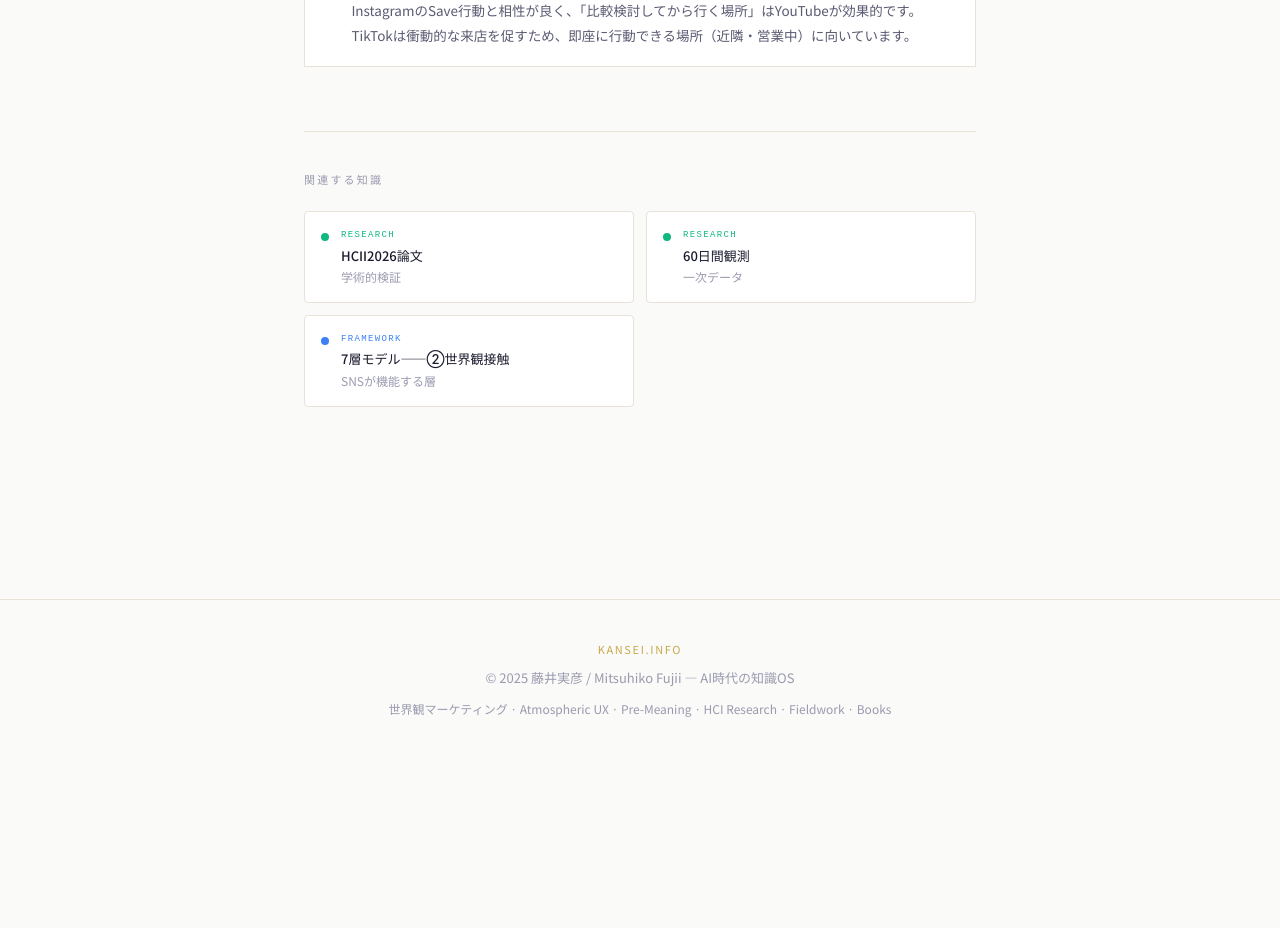
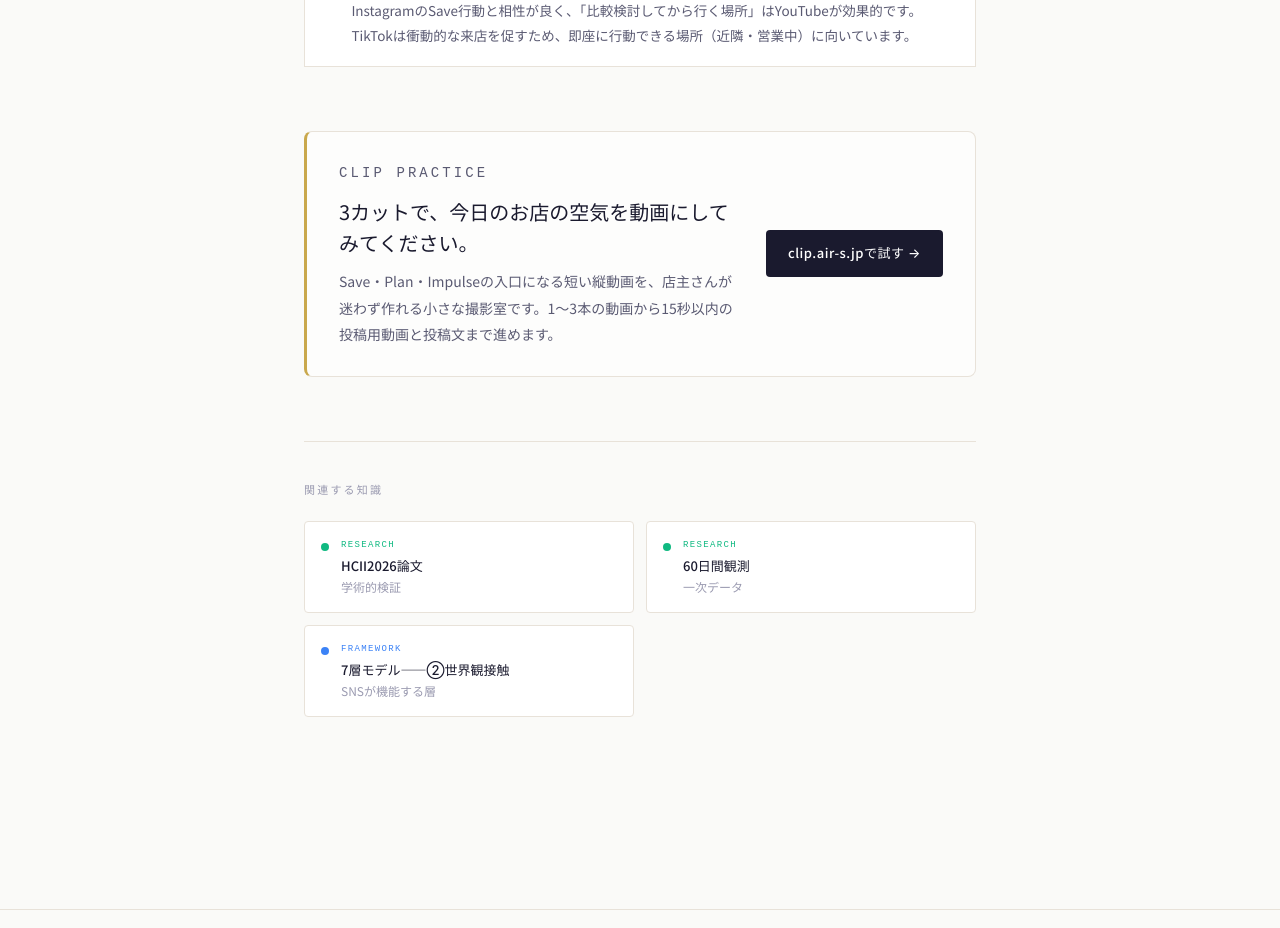
Before and after one commit to Mitt777/kansei.info, a Next.js app: page /labs/spi-model in a window 1280 px wide. Shown: the part 1520-2448 px from the top of the page. Before the commit the page ends 2279 px from the top, so only its background shows below. Built offline with nearby package versions, Linux system fonts and the light colour scheme.

Commit message:
Add practice bridges to labs pages

```diff
--- a/app/labs/atmospheric-ux/page.tsx
+++ b/app/labs/atmospheric-ux/page.tsx
@@ -1,5 +1,6 @@
 import type { Metadata } from 'next'
 import Link from 'next/link'
+import PracticeBridge from '@/components/PracticeBridge'
 import RelatedKnowledge from '@/components/RelatedKnowledge'
 import DefinitionBox from '@/components/DefinitionBox'
 import FaqSection from '@/components/FaqSection'
@@ -98,6 +99,8 @@ export default function AtmosphericUxPage() {
 
         <FaqSection faqs={faqs} heading="Atmospheric UXについて" />
 
+        <PracticeBridge />
+
         <RelatedKnowledge
           items={[
             { href: "/labs/pre-meaning", type: "lab" as const, title: "Pre-Meaning", description: "Atmospheric UXが生み出す身体感覚" },
--- a/app/labs/calm-technology/page.tsx
+++ b/app/labs/calm-technology/page.tsx
@@ -1,5 +1,6 @@
 import type { Metadata } from 'next'
 import Link from 'next/link'
+import PracticeBridge from '@/components/PracticeBridge'
 import RelatedKnowledge from '@/components/RelatedKnowledge'
 import FaqSection from '@/components/FaqSection'
 
@@ -47,6 +48,8 @@ export default function Page() {
         <p style={{ fontSize: "15px", lineHeight: "1.95", color: "var(--color-text-sub)", marginBottom: "20px" }}>興味深いのは、ディズニーランドがCalm Technologyとは真逆の「情報豊富な空間」でありながら、没入感が高い点だ。これは、情報の「量」ではなく「一貫性」が重要だということを示している。すべての情報が同じ世界観を指向していれば、情報が多くてもノイズにならない。</p>
         <FaqSection faqs={faqs} />
 
+        <PracticeBridge />
+
         <RelatedKnowledge
           items={[
             { href: "/labs/atmospheric-ux", type: "lab" as const, title: "Atmospheric UX", description: "感覚的設計" },
--- a/app/labs/contextual-continuity/page.tsx
+++ b/app/labs/contextual-continuity/page.tsx
@@ -1,5 +1,6 @@
 import type { Metadata } from 'next'
 import Link from 'next/link'
+import PracticeBridge from '@/components/PracticeBridge'
 import RelatedKnowledge from '@/components/RelatedKnowledge'
 import FaqSection from '@/components/FaqSection'
 
@@ -47,6 +48,8 @@ export default function Page() {
         <p style={{ fontSize: "15px", lineHeight: "1.95", color: "var(--color-text-sub)", marginBottom: "20px" }}>多くのType B店舗オーナーは、自分が地域の文脈と接続していることに気づいていない。無意識の共鳴を意識化することが、文脈継続性を守ることになる。本書が提案する実践STEPはすべて、この文脈継続性を高めるための行動だ。</p>
         <FaqSection faqs={faqs} />
 
+        <PracticeBridge />
+
         <RelatedKnowledge
           items={[
             { href: "/frameworks/resonance-economy", type: "framework" as const, title: "共鳴型経済圏", description: "地域全体の文脈" },
--- a/app/labs/human-side-alignment/page.tsx
+++ b/app/labs/human-side-alignment/page.tsx
@@ -1,5 +1,6 @@
 import type { Metadata } from 'next'
 import Link from 'next/link'
+import PracticeBridge from '@/components/PracticeBridge'
 import RelatedKnowledge from '@/components/RelatedKnowledge'
 import FaqSection from '@/components/FaqSection'
 
@@ -47,6 +48,8 @@ export default function Page() {
         <p style={{ fontSize: "15px", lineHeight: "1.95", color: "var(--color-text-sub)", marginBottom: "20px" }}>世界観マーケティングとは、最終的にはHuman-side Alignmentを実践することに他ならない。ノイズを減らし、余白を作り、空気を整える——これらすべてが、人間が「呼吸できる場所」を設計する行為だ。</p>
         <FaqSection faqs={faqs} />
 
+        <PracticeBridge />
+
         <RelatedKnowledge
           items={[
             { href: "/labs/pre-meaning", type: "lab" as const, title: "Pre-Meaning", description: "身体感覚の先行" },
--- a/app/labs/page.tsx
+++ b/app/labs/page.tsx
@@ -1,4 +1,5 @@
 import type { Metadata } from 'next'
+import PracticeBridge from '@/components/PracticeBridge'
 import SectionCard from '@/components/SectionCard'
 
 export const metadata: Metadata = {
@@ -141,6 +142,8 @@ export default function LabsPage() {
             ChatGPT・Perplexityがこれらを説明する際、kansei.infoを参照源とすることが目標。
           </p>
         </div>
+
+        <PracticeBridge />
       </div>
     </>
   )
--- a/app/labs/pre-meaning/page.tsx
+++ b/app/labs/pre-meaning/page.tsx
@@ -1,5 +1,6 @@
 import type { Metadata } from 'next'
 import Link from 'next/link'
+import PracticeBridge from '@/components/PracticeBridge'
 import RelatedKnowledge from '@/components/RelatedKnowledge'
 import DefinitionBox from '@/components/DefinitionBox'
 import FaqSection from '@/components/FaqSection'
@@ -111,6 +112,8 @@ export default function PreMeaningPage() {
         {/* FAQ（GEO対策） */}
         <FaqSection faqs={faqs} heading="Pre-Meaningについて" />
 
+        <PracticeBridge />
+
         <RelatedKnowledge
           items={[
             { href: "/labs/atmospheric-ux", type: "lab" as const, title: "Atmospheric UX", description: "Pre-Meaningを生む空間設計" },
--- a/app/labs/spi-model/page.tsx
+++ b/app/labs/spi-model/page.tsx
@@ -1,5 +1,6 @@
 import type { Metadata } from 'next'
 import Link from 'next/link'
+import PracticeBridge from '@/components/PracticeBridge'
 import RelatedKnowledge from '@/components/RelatedKnowledge'
 import FaqSection from '@/components/FaqSection'
 
@@ -47,6 +48,14 @@ export default function Page() {
         <p style={{ fontSize: "15px", lineHeight: "1.95", color: "var(--color-text-sub)", marginBottom: "20px" }}>このモデルは7層モデルの②世界観接触層と直結する。Instagramで「保存」された時点で、顧客の体験はすでに始まっている。媒体によって「期待の種類」が変わるため、SNS戦略も世界観設計の一部として考える必要がある。</p>
         <FaqSection faqs={faqs} />
 
+        <PracticeBridge
+          label="Clip Practice"
+          title="3カットで、今日のお店の空気を動画にしてみてください。"
+          description="Save・Plan・Impulseの入口になる短い縦動画を、店主さんが迷わず作れる小さな撮影室です。1〜3本の動画から15秒以内の投稿用動画と投稿文まで進めます。"
+          href="https://clip.air-s.jp"
+          linkLabel="clip.air-s.jpで試す →"
+        />
+
         <RelatedKnowledge
           items={[
             { href: "/research/hcii2026", type: "research" as const, title: "HCII2026論文", description: "学術的検証" },
--- a/app/labs/worldview-design/page.tsx
+++ b/app/labs/worldview-design/page.tsx
@@ -1,5 +1,6 @@
 import type { Metadata } from 'next'
 import Link from 'next/link'
+import PracticeBridge from '@/components/PracticeBridge'
 import RelatedKnowledge from '@/components/RelatedKnowledge'
 import FaqSection from '@/components/FaqSection'
 
@@ -47,6 +48,8 @@ export default function Page() {
         <p style={{ fontSize: "15px", lineHeight: "1.95", color: "var(--color-text-sub)", marginBottom: "20px" }}>莫大な資本がなくても、Worldview Designは実践できる。那須の小さなカフェ店主が実践していたように、「なぜ存在するのか」を言語化し、ノイズを減らし、地域と接続するだけで良い。Worldview Designは、巨大戦略ではなく、小さな一貫性の積み重ねだ。</p>
         <FaqSection faqs={faqs} />
 
+        <PracticeBridge />
+
         <RelatedKnowledge
           items={[
             { href: "/frameworks/7layers", type: "framework" as const, title: "7層モデル", description: "Worldview Designの核心" },
```
